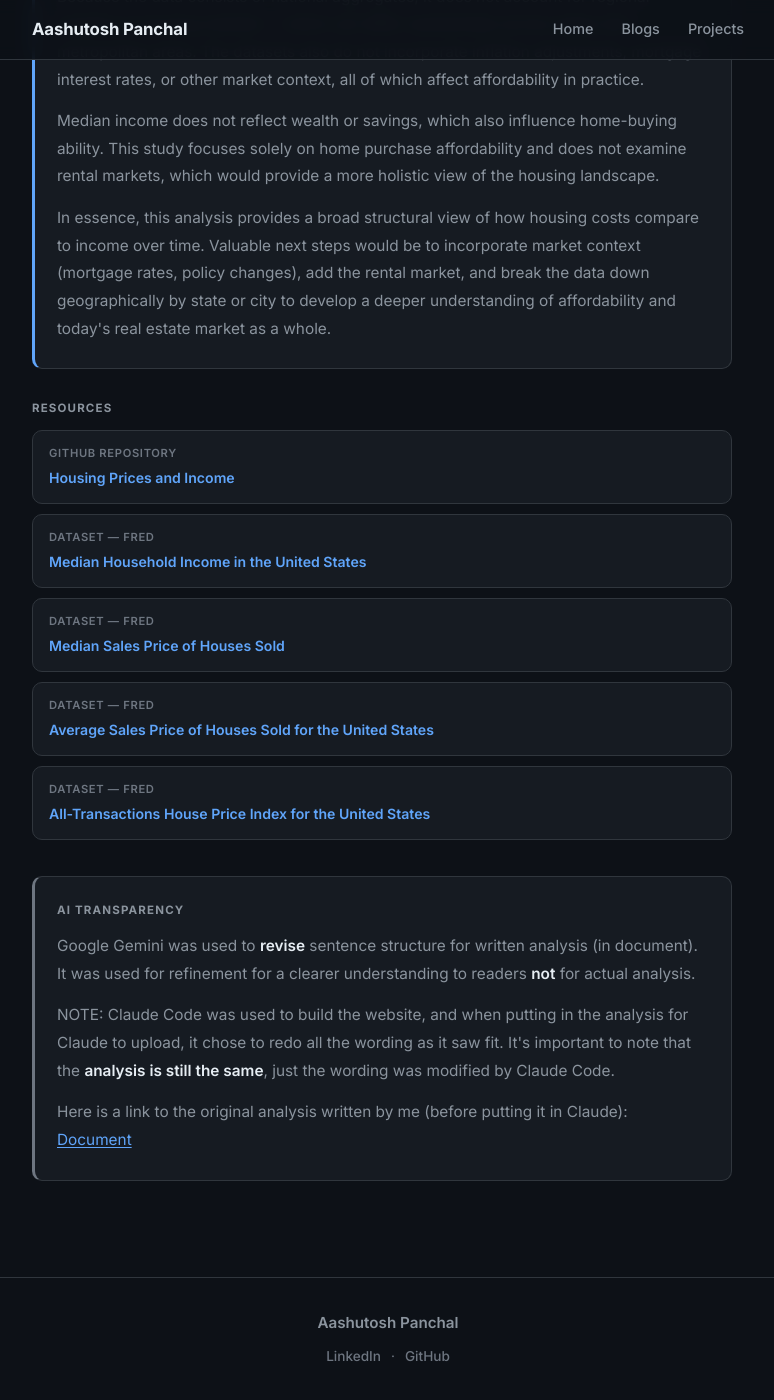
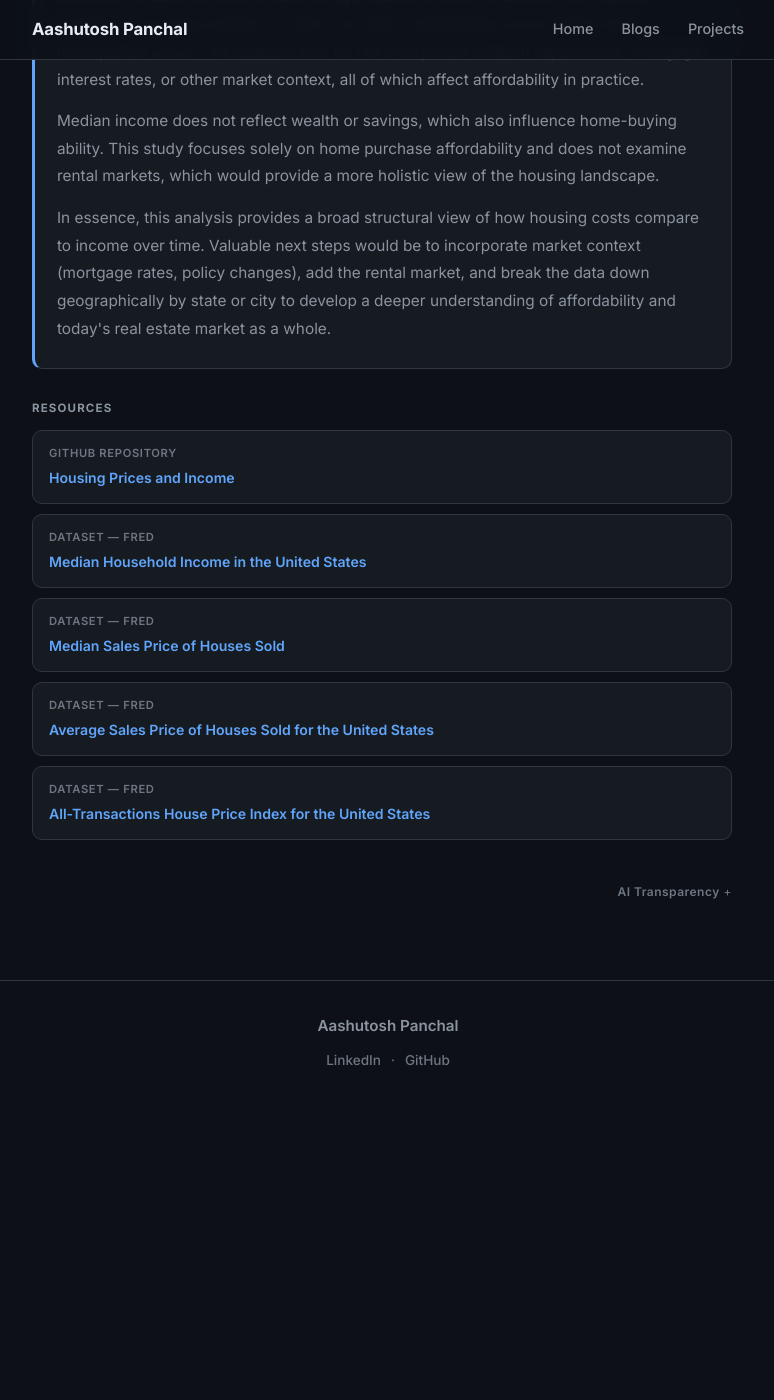
Before and after one commit to Aashu-P/aashutosh.github.io, a Jekyll site: the page built from projects/housing-affordability.html, in a window 1280 px wide and 1400 px high, scrolled down 4811 px. Shown: the whole window, without its empty margins (252-1026 px from the left). Built offline with Jekyll 4.4.1, drawn with Linux system fonts in a browser that asks for light colours; after the commit the page ends 5915 px from its top, so only the background shows below that.

Commit message:
Update AI Transparency section: convert to collapsible element with right-alignment, and update styles for improved UX.

```diff
--- a/assets/css/style.css
+++ b/assets/css/style.css
@@ -639,23 +639,56 @@ ul { list-style: none; }
   color: var(--accent);
 }
 
-/* AI transparency section (variant) */
-.proj-section--ai {
-  border-left-color: var(--text-dim);
+/* AI transparency — collapsible, right-aligned */
+.ai-transparency {
   margin-top: 36px;
+  margin-left: auto;
+  max-width: fit-content;
 }
-.proj-section-title--ai {
+.ai-transparency-toggle {
+  font-size: 0.75rem;
+  font-weight: 600;
+  color: var(--text-dim);
+  cursor: pointer;
+  list-style: none;
+  text-align: right;
+  padding: 6px 0;
+  letter-spacing: 0.04em;
+  transition: color 0.2s;
+}
+.ai-transparency-toggle::-webkit-details-marker { display: none; }
+.ai-transparency-toggle::after {
+  content: ' +';
+  font-weight: 400;
+}
+.ai-transparency[open] .ai-transparency-toggle::after {
+  content: ' \2212';
+}
+.ai-transparency-toggle:hover {
   color: var(--text-muted);
 }
-.proj-section-body a {
+.ai-transparency-body {
+  margin-top: 12px;
+  padding: 20px 22px;
+  background: var(--bg-card);
+  border: 1px solid var(--border);
+  border-radius: var(--radius);
+  color: var(--text-muted);
+  font-size: 0.88rem;
+  line-height: 1.75;
+  max-width: 480px;
+  margin-left: auto;
+}
+.ai-transparency-body p { margin-bottom: 12px; }
+.ai-transparency-body p:last-child { margin-bottom: 0; }
+.ai-transparency-body strong { color: var(--text); font-weight: 600; }
+.ai-transparency-body a {
   color: var(--accent);
   text-decoration: underline;
   text-underline-offset: 2px;
   transition: color 0.2s;
 }
-.proj-section-body a:hover {
-  color: var(--text);
-}
+.ai-transparency-body a:hover { color: var(--text); }
 
 /* ============================================
    Responsive
--- a/projects/housing-affordability.html
+++ b/projects/housing-affordability.html
@@ -259,9 +259,9 @@ permalink: /projects/housing-affordability/
 
 
 <!-- ── AI Transparency ──────────────────────────────────── -->
-<section class="proj-section proj-section--ai">
-  <h2 class="proj-section-title proj-section-title--ai">AI Transparency</h2>
-  <div class="proj-section-body">
+<details class="ai-transparency">
+  <summary class="ai-transparency-toggle">AI Transparency</summary>
+  <div class="ai-transparency-body">
     <p>
       Google Gemini was used to <strong>revise</strong> sentence structure for written analysis
       (in document). It was used for refinement for a clearer understanding to readers
@@ -277,4 +277,4 @@ permalink: /projects/housing-affordability/
       <a href="https://docs.google.com/document/d/10xiTkdv_RG9BcanGffLhDbCkxo1U-GosBFcLPPfnYNc/edit?usp=sharing" target="_blank" rel="noopener noreferrer">Document</a>
     </p>
   </div>
-</section>
+</details>
```
Also changed, not shown: CHANGELOG.md.
